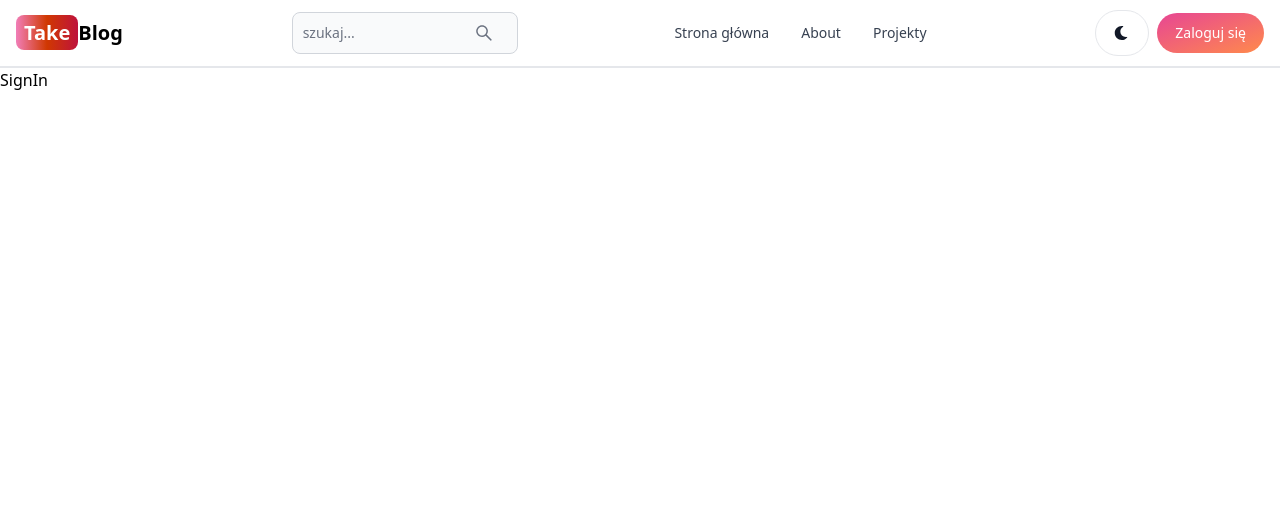
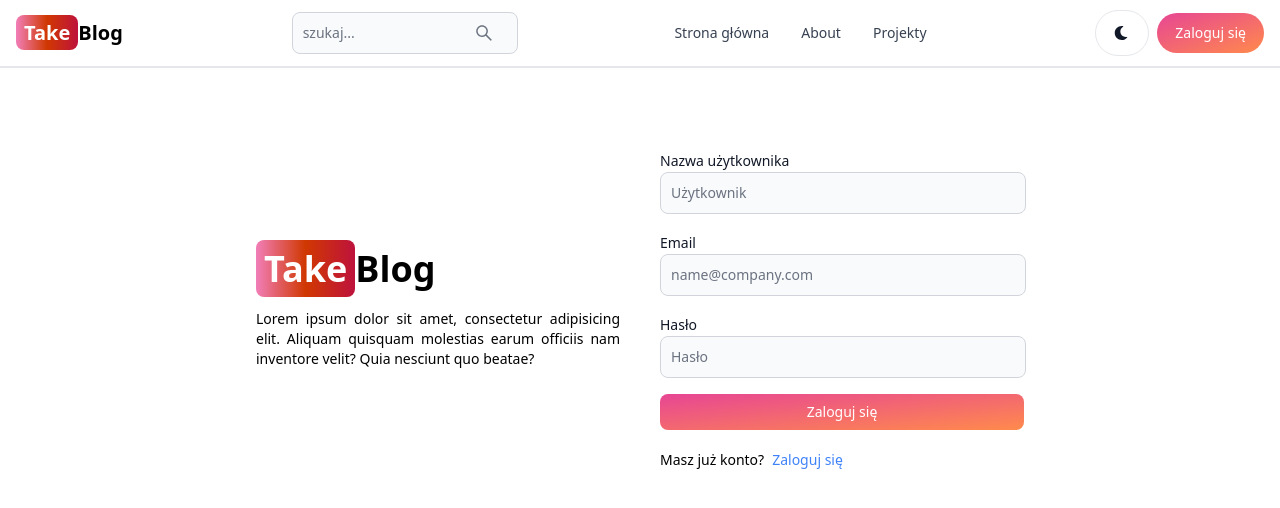
Before and after one commit to Rydwan94/Blog-App-Mern, a React (Vite) app in the folder client/: page /sign-in in a window 1280 px wide. Shown: the top 508 px of the page. Built offline with nearby package versions, Linux system fonts and the light colour scheme.

Commit message:
complete sign up page ui

```diff
--- a/client/src/index.css
+++ b/client/src/index.css
@@ -7,3 +7,7 @@
   padding: 0;
   box-sizing: content-box;
 }
+
+input {
+  /* padding-right: 0!important; */
+}
--- a/client/src/pages/SignIn.tsx
+++ b/client/src/pages/SignIn.tsx
@@ -1,7 +1,75 @@
-import React from "react";
+import { Button, Label, TextInput } from "flowbite-react";
+import { Link } from "react-router-dom";
 
 const SignIn = () => {
-  return <div>SignIn</div>;
+  return (
+    <div className="m-10 mt-20 min-h-screen sm:p-0">
+      <div className="mx-auto flex max-w-3xl flex-col gap-x-10 md:flex-row md:items-center">
+        <div className="flex-1">
+          <Link
+            className="whitespace-nowrap text-4xl font-bold dark:text-white"
+            to="/"
+          >
+            <span className="rounded-lg bg-gradient-to-r from-pink-400 via-orange-600 to-rose-700 px-2 py-1 text-white">
+              Take
+            </span>
+            Blog
+          </Link>
+          <p className="mt-5 text-justify text-sm">
+            Lorem ipsum dolor sit amet, consectetur adipisicing elit. Aliquam
+            quisquam molestias earum officiis nam inventore velit? Quia nesciunt
+            quo beatae?
+          </p>
+        </div>
+        <div className="mt-10 flex-1 sm:mt-0">
+          <div>
+            <form className="flex flex-col gap-y-4">
+              <div>
+                <Label value="Nazwa użytkownika" />
+                <TextInput
+                  className="pr-5"
+                  type="text"
+                  placeholder="Użytkownik"
+                  id="username"
+                />
+              </div>
+              <div>
+                <Label value="Email" />
+                <TextInput
+                  className="pr-5"
+                  type="text"
+                  placeholder="name@company.com"
+                  id="email"
+                />
+              </div>
+              <div>
+                <Label value="Hasło" />
+                <TextInput
+                  className="pr-5"
+                  type="text"
+                  placeholder="Hasło"
+                  id="password"
+                />
+              </div>
+              <Button
+                className="p-0"
+                gradientDuoTone="pinkToOrange"
+                type="submit"
+              >
+                Zaloguj się
+              </Button>
+            </form>
+            <div className="mt-5 flex gap-x-2 text-sm">
+              <span>Masz już konto? </span>
+              <Link to="/sing-ing" className="text-blue-500">
+                Zaloguj się
+              </Link>
+            </div>
+          </div>
+        </div>
+      </div>
+    </div>
+  );
 };
 
 export default SignIn;
```
